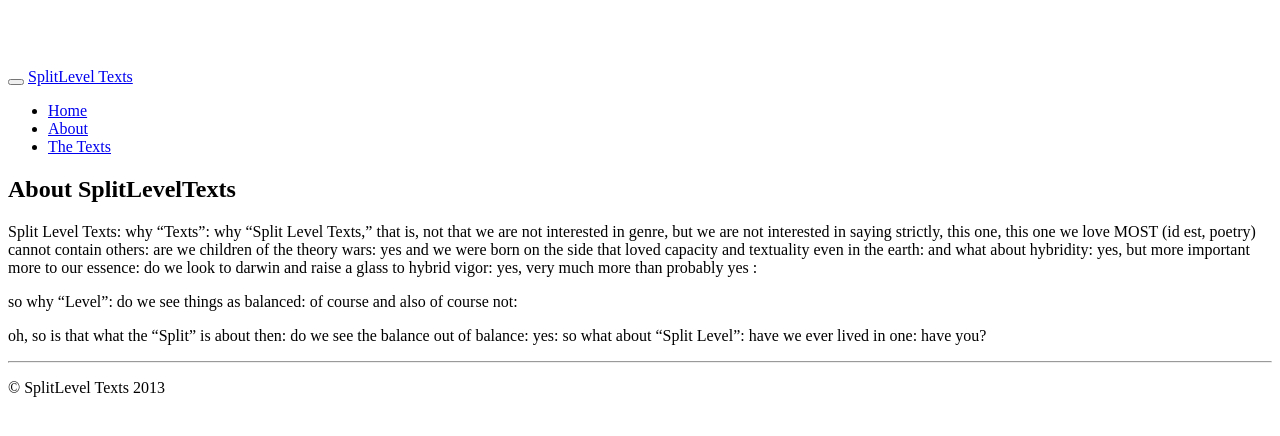
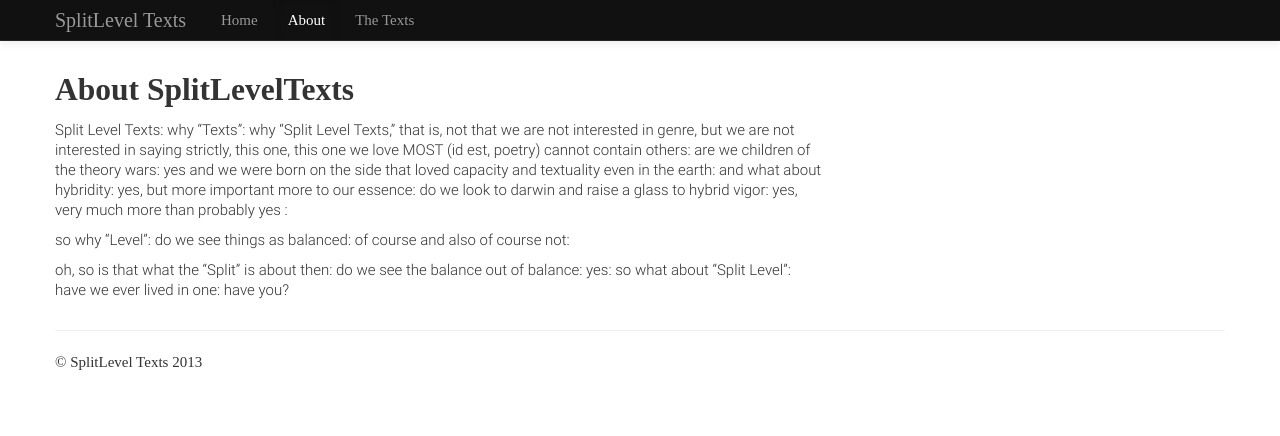
Before and after one commit to splitleveltexts/splitleveltexts.github.io, a Jekyll site: the page built from about/index.html, in a window 1280 px wide. Shown: the top 436 px of the page. Built offline with Jekyll 4.4.1, drawn with Linux system fonts in a browser that asks for light colours; some web fonts are replaced.

Commit message:
Update default.html
absolute paths for css and js files

```diff
--- a/_layouts/default.html
+++ b/_layouts/default.html
@@ -11,15 +11,15 @@
     <!-- FONTS -->
     <!-- <link href='http://fonts.googleapis.com/css?family=Arvo|Rokkitt|Roboto:400,300' rel='stylesheet' type='text/css'> -->
     <!-- CSS -->
-    <link href="css/bootstrap.css" rel="stylesheet">
+    <link href="/css/bootstrap.css" rel="stylesheet">
     <style type="text/css">
       body {
         padding-top: 60px;
         padding-bottom: 40px;
       }
     </style>
-    <link href="css/bootstrap-responsive.css" rel="stylesheet">
-	<link href="css/main.css" rel="stylesheet">
+    <link href="/css/bootstrap-responsive.css" rel="stylesheet">
+	<link href="/css/main.css" rel="stylesheet">
 
     <!-- HTML5 shim, for IE6-8 support of HTML5 elements -->
     <!--[if lt IE 9]>
@@ -84,7 +84,7 @@
 	<!-- js files start -->
     <script src="http://code.jquery.com/jquery.js"></script>
     <script src="/js/bootstrap.min.js"></script>
-    <!-- <script src="js/main.js"></script> -->
+    <!-- <script src="/js/main.js"></script> -->
     <script src="/js/holder.js"></script>
     <!-- js files end -->
     <!-- carousel start -->
```
